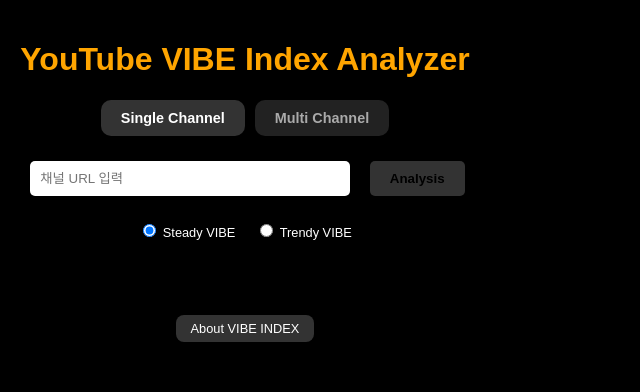
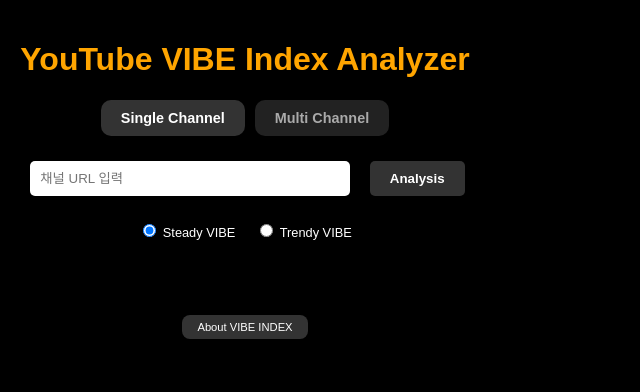
Before and after one commit to dookie777/vibe-index, a plain HTML site: page index.html in a window 1280 px wide. Shown: the top 392 px of the page, 395-1035 px from the left. Drawn offline with Linux system fonts and the light colour scheme.

Commit message:
Update index.html

```diff
--- a/index.html
+++ b/index.html
@@ -161,7 +161,7 @@ button {
 
 /* 수식 폰트 크기 조정 */
 .equation {
-  font-size: 0.7rem; /* 폰트 크기 줄임 */
+  font-size: 0.8rem; /* 폰트 크기 줄임 */
 }
 
 /* P값 수치 색상 수정 */
@@ -173,6 +173,15 @@ button {
 button, .about-btn {
   background-color: #333333 !important;
   box-shadow: none !important;
+}
+  /* Analysis 버튼 폰트 색상 변경 (흰색으로) */
+.input-area button {
+  color: #ffffff !important;
+}
+
+/* About VIBE INDEX 버튼 폰트 크기 한 단계 낮추기 */
+button[onclick="toggleVibeInfo()"] {
+  font-size: 0.7rem !important;
 }
 </style>
 </head>
```
